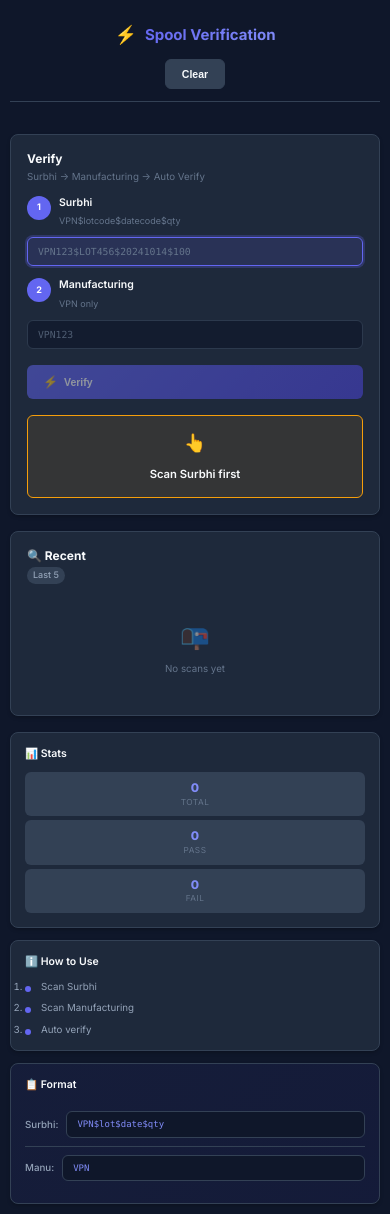
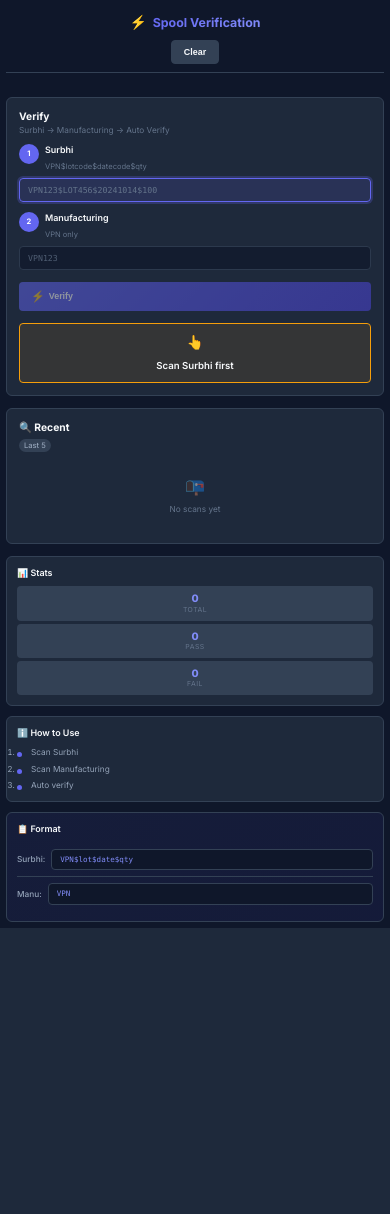
Before and after one commit to vipinkumar1997/Spool-Verfication, a Flask app: page / in a window 390 px wide. After the commit the page ends 928 px from the top, so only its background shows below. Run offline with Flask 3, Linux system fonts and the light colour scheme; data that the repository does not hold is empty.

Commit message:
Fix: UI spacing and verification speed issues
- Reduced all padding and margins for compact layout
- Fixed sidebar spacing issues
- Added debouncing to input handlers (100ms delay)
- Reduced auto-clear timeout from 1000ms to 500ms
- Added API timeout of 5 seconds for verification
- Optimized animations for faster feedback
- Reduced font sizes across the board
- Fixed mobile responsiveness
- Added debounce function to prevent rapid multiple scans

Performance improvements:
- Verification now completes in ~500ms instead of 1000ms
- Input debouncing prevents duplicate scans
- API calls have timeout protection
- Animations are faster (0.15s-0.3s)

Closes #12

```diff
--- a/static/script.js
+++ b/static/script.js
@@ -22,6 +22,19 @@ const apiHeaders = {
     'Content-Type': 'application/json',
     'Accept': 'application/json'
 };
+
+// Debounce function to prevent rapid multiple scans
+function debounce(func, wait) {
+    let timeout;
+    return function executedFunction(...args) {
+        const later = () => {
+            clearTimeout(timeout);
+            func(...args);
+        };
+        clearTimeout(timeout);
+        timeout = setTimeout(later, wait);
+    };
+}
 
 // Validate Surbhi Sticker format
 function validateSurbhiFormat(data) {
@@ -60,39 +73,42 @@ function validateManufacturingFormat(data) {
     return { valid: true, vpn: data.trim() };
 }
 
-// Safe API call with error handling
-async function safeApiCall(url, options = {}) {
+// Safe API call with error handling and timeout
+async function safeApiCall(url, options = {}, timeout = 3000) {
+    const controller = new AbortController();
+    const timeoutId = setTimeout(() => controller.abort(), timeout);
+
     try {
         const response = await fetch(url, {
             ...options,
-            headers: { ...apiHeaders, ...options.headers }
+            headers: { ...apiHeaders, ...options.headers },
+            signal: controller.signal
         });
+
+        clearTimeout(timeoutId);
 
         const contentType = response.headers.get('content-type');
 
-        // Only parse as JSON if content type is JSON
         if (contentType && contentType.includes('application/json')) {
             return await response.json();
         } else {
-            // If not JSON, return error
             const text = await response.text();
-            console.error('Non-JSON response:', text);
-            return {
-                success: false,
-                message: 'Server returned non-JSON response',
-                error: 'invalid_response',
-                raw: text.substring(0, 200)
-            };
+            console.error('Non-JSON response:', text.substring(0, 200));
+            return { success: false, message: 'Server error', error: 'invalid_response' };
         }
     } catch (error) {
+        clearTimeout(timeoutId);
+        if (error.name === 'AbortError') {
+            return { success: false, message: 'Request timeout', error: 'timeout' };
+        }
         console.error('API call error:', error);
-        return {
-            success: false,
-            message: 'Network error: ' + error.message,
-            error: 'network_error'
-        };
+        return { success: false, message: 'Network error', error: 'network_error' };
     }
 }
+
+// Debounced input handlers for scanner
+const debouncedHandleSurbhiInput = debounce(handleSurbhiInput, 100);
+const debouncedHandleManufacturingInput = debounce(handleManufacturingInput, 100);
 
 // Handle Surbhi input
 function handleSurbhiInput() {
@@ -109,7 +125,7 @@ function handleSurbhiInput() {
                 manufacturingInput.focus();
                 currentField = 'manufacturing';
             }
-        }, 100);
+        }, 50);
     } else {
         surbhiStatus.textContent = '✗';
         surbhiStatus.className = 'input-status invalid';
@@ -133,7 +149,7 @@ function handleManufacturingInput() {
                 if (currentField === 'manufacturing' && validateManufacturingFormat(manufacturingInput.value.trim()).valid) {
                     verifyStickers();
                 }
-            }, 100);
+            }, 50);
         }
     } else {
         manufacturingStatus.textContent = '✗';
@@ -142,7 +158,7 @@ function handleManufacturingInput() {
     updateVerifyButton();
 }
 
-// Handle key down
+// Handle key down - Zebra scanner support
 function handleKeyDown(e, field) {
     if (e.key === 'Tab' || e.key === 'Enter') {
         e.preventDefault();
@@ -163,33 +179,6 @@ function handleKeyDown(e, field) {
     }
 }
 
-// Handle input event
-function handleInput(e, field) {
-    const value = e.target.value;
-
-    if (field === 'surbhi' && value.length > 0) {
-        const validation = validateSurbhiFormat(value.trim());
-        if (validation.valid) {
-            setTimeout(() => {
-                if (validateSurbhiFormat(surbhiInput.value.trim()).valid) {
-                    manufacturingInput.disabled = false;
-                    manufacturingInput.focus();
-                    currentField = 'manufacturing';
-                }
-            }, 100);
-        }
-    } else if (field === 'manufacturing' && value.length > 0) {
-        const validation = validateManufacturingFormat(value.trim());
-        if (validation.valid && validateSurbhiFormat(surbhiInput.value.trim()).valid) {
-            setTimeout(() => {
-                if (validateManufacturingFormat(manufacturingInput.value.trim()).valid) {
-                    verifyStickers();
-                }
-            }, 100);
-        }
-    }
-}
-
 // Update verify button state
 function updateVerifyButton() {
     const surbhiValid = validateSurbhiFormat(surbhiInput.value.trim()).valid;
@@ -197,40 +186,45 @@ function updateVerifyButton() {
     verifyBtn.disabled = !(surbhiValid && manufacturingValid);
 }
 
-// Verify stickers with error handling
+// Verify stickers - Optimized for speed
 async function verifyStickers() {
     const surbhiData = surbhiInput.value.trim();
     const manufacturingData = manufacturingInput.value.trim();
 
+    // Disable button and show loading state
     verifyBtn.disabled = true;
-    verifyBtn.innerHTML = '<span class="btn-icon">⏳</span> Verifying...';
+    verifyBtn.innerHTML = '<span class="btn-icon">⏳</span> Checking...';
 
     try {
+        // Use timeout of 5 seconds for verification
         const result = await safeApiCall('/api/verify', {
             method: 'POST',
             body: JSON.stringify({
                 surbhi: surbhiData,
                 manufacturing: manufacturingData
             })
-        });
+        }, 5000);
 
         // Update stats
         totalScans++;
         if (result.success) {
             passCount++;
-            showResult('success', '✅ PASS - VPNs match!');
+            showResult('success', '✅ PASS');
         } else {
             failCount++;
-            showResult('error', result.message || '❌ FAIL - VPN mismatch');
+            showResult('error', result.message || '❌ FAIL');
         }
 
         updateStats();
-        await loadRecentScans();
-        await loadHistory();
+
+        // Load updated data in background (don't wait)
+        loadRecentScans();
+        loadHistory();
 
     } catch (error) {
-        showResult('error', '❌ Network Error');
+        showResult('error', '❌ Error');
     } finally {
+        // Clear inputs quickly for next scan
         setTimeout(() => {
             surbhiInput.value = '';
             manufacturingInput.value = '';
@@ -241,7 +235,7 @@ async function verifyStickers() {
             verifyBtn.disabled = false;
             verifyBtn.innerHTML = '<span class="btn-icon">⚡</span> Verify';
             currentField = 'surbhi';
-        }, 1000);
+        }, 500); // Reduced from 1000ms to 500ms
     }
 }
 
@@ -267,7 +261,7 @@ function showResult(type, message) {
 // Load recent scans
 async function loadRecentScans() {
     try {
-        const scans = await safeApiCall('/api/recent-scans');
+        const scans = await safeApiCall('/api/recent-scans', {}, 2000);
 
         if (scans && scans.length > 0) {
             recentScansDiv.innerHTML = scans.map((scan, index) => `
@@ -297,7 +291,7 @@ async function loadRecentScans() {
 // Load history
 async function loadHistory() {
     try {
-        const history = await safeApiCall('/api/history');
+        const history = await safeApiCall('/api/history', {}, 2000);
 
         if (history && history.length > 0) {
             historyList.innerHTML = history.map(item => `
@@ -352,11 +346,11 @@ function clearAll() {
     }
 }
 
-// Add event listeners
+// Add event listeners with debouncing
 surbhiInput.addEventListener('keydown', (e) => handleKeyDown(e, 'surbhi'));
-surbhiInput.addEventListener('input', (e) => { handleSurbhiInput(); handleInput(e, 'surbhi'); });
+surbhiInput.addEventListener('input', debouncedHandleSurbhiInput);
 manufacturingInput.addEventListener('keydown', (e) => handleKeyDown(e, 'manufacturing'));
-manufacturingInput.addEventListener('input', (e) => { handleManufacturingInput(); handleInput(e, 'manufacturing'); });
+manufacturingInput.addEventListener('input', debouncedHandleManufacturingInput);
 
 // Initialize
 loadRecentScans();
--- a/static/style.css
+++ b/static/style.css
@@ -13,11 +13,11 @@
     --text-secondary: #94a3b8;
     --text-muted: #64748b;
     --border: #334155;
-    --shadow: 0 2px 4px -1px rgba(0, 0, 0, 0.3);
-    --shadow-lg: 0 4px 6px -1px rgba(0, 0, 0, 0.4);
-    --radius: 8px;
-    --radius-sm: 6px;
-    --transition: all 0.15s ease;
+    --shadow: 0 1px 2px 0 rgba(0, 0, 0, 0.3);
+    --shadow-lg: 0 2px 4px 0 rgba(0, 0, 0, 0.4);
+    --radius: 6px;
+    --radius-sm: 4px;
+    --transition: all 0.1s ease;
 }
 
 /* ===== Reset & Base ===== */
@@ -28,7 +28,7 @@
 }
 
 html {
-    font-size: 14px;
+    font-size: 13px;
 }
 
 body {
@@ -36,19 +36,19 @@ body {
     font-family: 'Inter', -apple-system, BlinkMacSystemFont, 'Segoe UI', sans-serif;
     background: var(--bg);
     color: var(--text);
-    line-height: 1.4;
+    line-height: 1.3;
     -webkit-font-smoothing: antialiased;
     -moz-osx-font-smoothing: grayscale;
 }
 
-/* ===== App Container ===== */
+/* ===== App Container - Fixed width ===== */
 .app-container {
     display: grid;
-    grid-template-columns: 1fr 280px;
-    gap: 16px;
+    grid-template-columns: 1fr 260px;
+    gap: 12px;
     min-height: 100vh;
-    padding: 16px;
-    max-width: 1200px;
+    padding: 12px;
+    max-width: 1000px;
     margin: 0 auto;
 }
 
@@ -58,23 +58,23 @@ body {
     display: flex;
     justify-content: space-between;
     align-items: center;
-    padding: 12px 0;
+    padding: 8px 0;
     border-bottom: 1px solid var(--border);
-    margin-bottom: 16px;
+    margin-bottom: 12px;
 }
 
 .logo {
     display: flex;
     align-items: center;
-    gap: 8px;
+    gap: 6px;
 }
 
 .logo-icon {
-    font-size: 1.5rem;
+    font-size: 1.25rem;
 }
 
 .logo h1 {
-    font-size: 1.25rem;
+    font-size: 1.125rem;
     font-weight: 700;
     background: linear-gradient(135deg, var(--primary), var(--primary-light));
     -webkit-background-clip: text;
@@ -86,11 +86,11 @@ body {
 .btn {
     display: inline-flex;
     align-items: center;
-    gap: 6px;
-    padding: 8px 16px;
+    gap: 4px;
+    padding: 6px 12px;
     border: none;
     border-radius: var(--radius-sm);
-    font-size: 0.875rem;
+    font-size: 0.8125rem;
     font-weight: 600;
     cursor: pointer;
     transition: var(--transition);
@@ -123,9 +123,9 @@ body {
 
 .btn-verify {
     width: 100%;
-    padding: 12px 20px;
-    font-size: 0.9375rem;
-    margin-top: 16px;
+    padding: 10px 16px;
+    font-size: 0.875rem;
+    margin-top: 12px;
 }
 
 .btn-icon {
@@ -135,7 +135,7 @@ body {
 /* ===== Main Content ===== */
 .main-content {
     display: grid;
-    gap: 16px;
+    gap: 12px;
 }
 
 /* ===== Cards ===== */
@@ -145,23 +145,22 @@ body {
     background: var(--bg-secondary);
     border: 1px solid var(--border);
     border-radius: var(--radius);
-    padding: 16px;
-    box-shadow: var(--shadow);
+    padding: 12px;
 }
 
 .card-header {
-    margin-bottom: 12px;
+    margin-bottom: 8px;
 }
 
 .card-header h2 {
-    font-size: 1rem;
+    font-size: 0.9375rem;
     font-weight: 700;
     color: var(--text);
     margin-bottom: 2px;
 }
 
 .card-header .subtitle {
-    font-size: 0.8125rem;
+    font-size: 0.75rem;
     color: var(--text-muted);
 }
 
@@ -169,45 +168,45 @@ body {
 .input-grid {
     display: grid;
     grid-template-columns: 1fr auto 1fr;
-    gap: 12px;
+    gap: 8px;
     align-items: start;
 }
 
 .input-group {
     display: flex;
     flex-direction: column;
-    gap: 8px;
+    gap: 6px;
 }
 
 .input-header {
     display: flex;
     align-items: flex-start;
-    gap: 8px;
+    gap: 6px;
 }
 
 .step-badge {
     display: flex;
     align-items: center;
     justify-content: center;
-    width: 24px;
-    height: 24px;
+    width: 20px;
+    height: 20px;
     background: var(--primary);
     color: white;
     border-radius: 50%;
-    font-size: 0.75rem;
+    font-size: 0.6875rem;
     font-weight: 700;
     flex-shrink: 0;
 }
 
 .input-title h3 {
-    font-size: 0.875rem;
+    font-size: 0.8125rem;
     font-weight: 600;
     color: var(--text);
     margin-bottom: 2px;
 }
 
 .format-hint {
-    font-size: 0.75rem;
+    font-size: 0.6875rem;
     color: var(--text-muted);
 }
 
@@ -217,12 +216,12 @@ body {
 
 .input-field {
     width: 100%;
-    padding: 10px 12px;
+    padding: 8px 10px;
     background: var(--bg-tertiary);
     border: 1px solid var(--border);
     border-radius: var(--radius-sm);
     color: var(--text);
-    font-size: 0.875rem;
+    font-size: 0.8125rem;
     font-family: 'Monaco', 'Consolas', monospace;
     transition: var(--transition);
 }
@@ -241,12 +240,12 @@ body {
 
 .input-field::placeholder {
     color: var(--text-muted);
-    font-size: 0.8125rem;
+    font-size: 0.75rem;
 }
 
 .input-status {
     position: absolute;
-    right: 8px;
+    right: 6px;
     top: 50%;
     transform: translateY(-50%);
     font-size: 0.8125rem;
@@ -271,22 +270,21 @@ body {
     display: flex;
     align-items: center;
     justify-content: center;
-    padding-top: 28px;
+    padding-top: 20px;
     color: var(--text-muted);
-    font-size: 1.25rem;
+    font-size: 1rem;
 }
 
 /* ===== Result Display ===== */
 .result-display {
     display: flex;
     align-items: center;
-    gap: 12px;
-    padding: 14px 16px;
-    margin-top: 16px;
+    gap: 8px;
+    padding: 10px 12px;
+    margin-top: 12px;
     background: var(--bg-tertiary);
     border: 1px solid var(--border);
     border-radius: var(--radius-sm);
-    transition: var(--transition);
 }
 
 .result-display.success {
@@ -305,11 +303,11 @@ body {
 }
 
 .result-icon {
-    font-size: 1.5rem;
+    font-size: 1.25rem;
 }
 
 .result-text {
-    font-size: 0.9375rem;
+    font-size: 0.875rem;
     font-weight: 600;
     flex: 1;
 }
@@ -318,17 +316,16 @@ body {
 .scans-list {
     display: flex;
     flex-direction: column;
-    gap: 8px;
+    gap: 6px;
 }
 
 .scan-item {
     display: flex;
     justify-content: space-between;
     align-items: center;
-    padding: 10px 12px;
+    padding: 8px 10px;
     background: var(--bg-tertiary);
     border-radius: var(--radius-sm);
-    transition: var(--transition);
 }
 
 .scan-item:hover {
@@ -345,18 +342,18 @@ body {
     font-family: 'Monaco', 'Consolas', monospace;
     font-weight: 600;
     color: var(--text);
-    font-size: 0.875rem;
+    font-size: 0.8125rem;
 }
 
 .scan-time {
-    font-size: 0.75rem;
+    font-size: 0.6875rem;
     color: var(--text-muted);
 }
 
 .scan-result {
-    padding: 4px 8px;
-    border-radius: 16px;
-    font-size: 0.75rem;
+    padding: 3px 6px;
+    border-radius: 12px;
+    font-size: 0.6875rem;
     font-weight: 700;
     text-transform: uppercase;
 }
@@ -377,28 +374,28 @@ body {
     flex-direction: column;
     align-items: center;
     justify-content: center;
-    padding: 24px 12px;
+    padding: 16px 8px;
     color: var(--text-muted);
 }
 
 .empty-icon {
-    font-size: 2rem;
-    margin-bottom: 8px;
+    font-size: 1.5rem;
+    margin-bottom: 6px;
     opacity: 0.5;
 }
 
 .empty-state p {
-    font-size: 0.8125rem;
+    font-size: 0.75rem;
 }
 
 /* ===== Badge ===== */
 .badge {
     display: inline-block;
-    padding: 2px 6px;
+    padding: 2px 5px;
     background: var(--bg-tertiary);
     color: var(--text-secondary);
-    border-radius: 12px;
-    font-size: 0.75rem;
+    border-radius: 8px;
+    font-size: 0.6875rem;
     font-weight: 500;
 }
 
@@ -406,7 +403,7 @@ body {
 .sidebar {
     display: flex;
     flex-direction: column;
-    gap: 12px;
+    gap: 10px;
     height: fit-content;
 }
 
@@ -414,40 +411,40 @@ body {
     background: var(--bg-secondary);
     border: 1px solid var(--border);
     border-radius: var(--radius);
-    padding: 14px;
+    padding: 10px;
 }
 
 .sidebar-card h3 {
-    font-size: 0.875rem;
+    font-size: 0.8125rem;
     font-weight: 600;
     color: var(--text);
-    margin-bottom: 10px;
+    margin-bottom: 8px;
 }
 
 /* ===== Stats ===== */
 .stats {
     display: grid;
     grid-template-columns: repeat(3, 1fr);
-    gap: 8px;
+    gap: 6px;
 }
 
 .stat-item {
     display: flex;
     flex-direction: column;
     align-items: center;
-    padding: 8px;
+    padding: 6px;
     background: var(--bg-tertiary);
     border-radius: var(--radius-sm);
 }
 
 .stat-value {
-    font-size: 1.125rem;
+    font-size: 1rem;
     font-weight: 800;
     color: var(--primary-light);
 }
 
 .stat-label {
-    font-size: 0.6875rem;
+    font-size: 0.625rem;
     color: var(--text-muted);
     text-transform: uppercase;
     letter-spacing: 0.5px;
@@ -457,13 +454,13 @@ body {
 .instructions {
     display: flex;
     flex-direction: column;
-    gap: 8px;
+    gap: 6px;
 }
 
 .instructions li {
-    font-size: 0.8125rem;
+    font-size: 0.75rem;
     color: var(--text-secondary);
-    padding-left: 16px;
+    padding-left: 14px;
     position: relative;
 }
 
@@ -471,9 +468,9 @@ body {
     content: '';
     position: absolute;
     left: 0;
-    top: 6px;
-    width: 6px;
-    height: 6px;
+    top: 5px;
+    width: 5px;
+    height: 5px;
     background: var(--primary);
     border-radius: 50%;
 }
@@ -486,8 +483,8 @@ body {
 .format-rule {
     display: flex;
     align-items: center;
-    gap: 8px;
-    padding: 8px 0;
+    gap: 6px;
+    padding: 6px 0;
     border-bottom: 1px solid var(--border);
 }
 
@@ -498,17 +495,17 @@ body {
 .rule-label {
     color: var(--text-secondary);
     font-weight: 500;
-    font-size: 0.8125rem;
+    font-size: 0.75rem;
 }
 
 .rule-code {
     flex: 1;
-    padding: 6px 10px;
+    padding: 5px 8px;
     background: var(--bg);
     border: 1px solid var(--border);
     border-radius: var(--radius-sm);
     font-family: 'Monaco', 'Consolas', monospace;
-    font-size: 0.75rem;
+    font-size: 0.6875rem;
     color: var(--primary-light);
 }
 
@@ -529,7 +526,7 @@ body {
 
     .input-grid {
         grid-template-columns: 1fr;
-        gap: 12px;
+        gap: 10px;
     }
 
     .arrow {
@@ -539,12 +536,12 @@ body {
 
 @media (max-width: 768px) {
     .app-container {
-        padding: 12px;
+        padding: 8px;
     }
 
     .header {
         flex-direction: column;
-        gap: 12px;
+        gap: 8px;
         text-align: center;
     }
 
@@ -558,7 +555,7 @@ body {
 
     .stats {
         grid-template-columns: 1fr;
-        gap: 6px;
+        gap: 4px;
     }
 
     .result-display {
@@ -567,41 +564,41 @@ body {
     }
 
     html {
-        font-size: 13px;
+        font-size: 12px;
     }
 }
 
 @media (max-width: 480px) {
     .app-container {
-        padding: 10px;
+        padding: 6px;
     }
 
     .btn-verify {
-        padding: 10px 16px;
-        font-size: 0.875rem;
+        padding: 8px 12px;
+        font-size: 0.8125rem;
     }
 
     .input-field {
-        padding: 8px 10px;
-        font-size: 0.8125rem;
+        padding: 6px 8px;
+        font-size: 0.75rem;
     }
 
     .scan-item {
         flex-direction: column;
-        gap: 6px;
+        gap: 4px;
         text-align: center;
     }
 
     .stats {
-        gap: 4px;
+        gap: 3px;
     }
 
     .stat-value {
-        font-size: 1rem;
+        font-size: 0.9375rem;
     }
 
     html {
-        font-size: 12px;
+        font-size: 11px;
     }
 }
 
@@ -612,17 +609,17 @@ body {
 }
 
 .result-display.success {
-    animation: pulse 0.5s ease;
+    animation: pulse 0.3s ease;
 }
 
 .result-display.error {
-    animation: pulse 0.5s ease;
+    animation: pulse 0.3s ease;
 }
 
 @keyframes slideIn {
     from {
         opacity: 0;
-        transform: translateX(-10px);
+        transform: translateX(-8px);
     }
     to {
         opacity: 1;
@@ -631,5 +628,5 @@ body {
 }
 
 .scan-item {
-    animation: slideIn 0.2s ease;
+    animation: slideIn 0.15s ease;
 }
```
